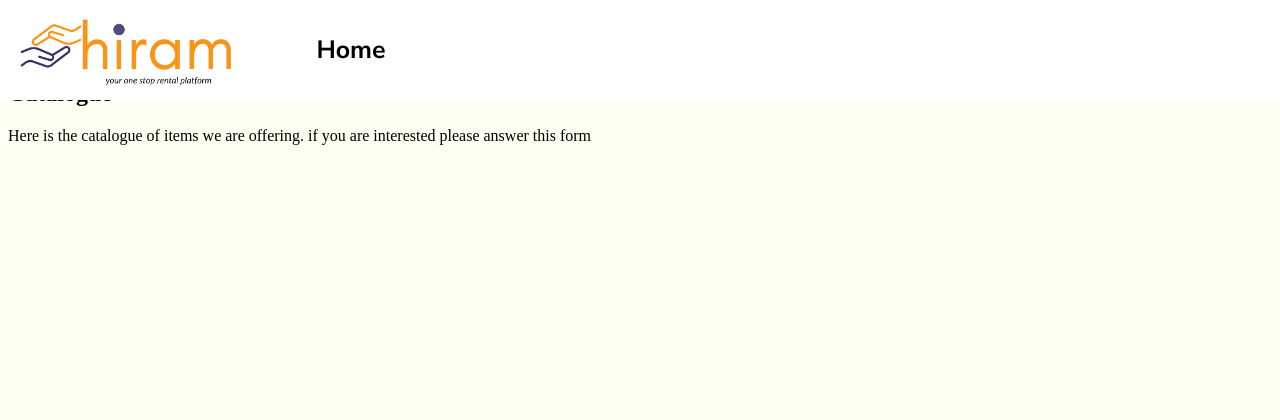
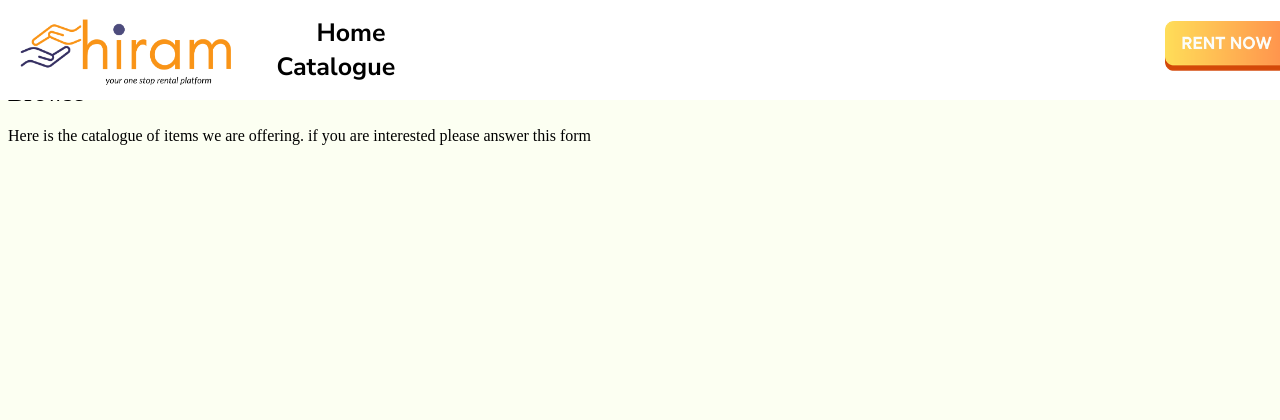
Before and after one commit to avcenrile/hiram, a Django app: page /landing/catalogue/ in a window 1280 px wide. Shown: the top 420 px of the page. Run offline with Django 5.2, Linux system fonts and the light colour scheme.

Commit message:
Updated a few more things based on comments from ma'am ibarra

```diff
--- a/landing/static/styles/base.css
+++ b/landing/static/styles/base.css
@@ -44,6 +44,10 @@ main {
   text-decoration: none;
 }
 
+.navrent {
+  height: 50px;
+}
+
 .montserrat {
   font-family: "Montserrat", sans-serif;
   font-optical-sizing: auto;
--- a/landing/templates/base_template.html
+++ b/landing/templates/base_template.html
@@ -23,8 +23,10 @@
            <nav>
              <ul>
                <li><a href="{% url 'landing:index' %}">Home</a></li>
+               <li><a href="{% url 'landing:catalogue' %}">Catalogue</a></li>
              </ul>
            </nav>
+           <a href="https://docs.google.com/forms/d/e/1FAIpQLSfCuon2G2NrsWhxcMo4achai5b6MarDief_KXRYkmS32nRD5A/viewform" target="_blank" rel="noopener noreferrer"><img src="{% static 'images/hiramnavbutton.png' %}" class="navrent" style="height: 50px; margin-left: 750px;"></a>
            {% endblock %}
         </div>
         <main>
--- a/landing/templates/catalogue.html
+++ b/landing/templates/catalogue.html
@@ -4,7 +4,7 @@
 
 {% block maincontent %}
 <h2>
-Catalogue
+Browse
 </h2>
 <p>Here is the catalogue of items we are offering. if you are interested please answer this form</p>
 {% endblock %}
--- a/landing/templates/home.html
+++ b/landing/templates/home.html
@@ -88,6 +88,7 @@
   </div>
     <a href="https://www.facebook.com/share/iwMqgAAzezZXGesi/?mibextid=LQQJ4d" target="_blank" rel="noopener noreferrer"><img src="{% static 'images/hiramfb.png' %}" class="sociallogo"></a>
     <a href="https://www.instagram.com/hiram.philippines?igsh=MWlpcHNidTljcjJwYQ==" target="_blank" rel="noopener noreferrer"><img src="{% static 'images/hiraminsta.png' %}" class="sociallogo"></a>
+    <a href="mailto:hiram.philippines@gmail.com"><img src="{% static 'images/hiramemail.png' %}" class="sociallogo"></a>
 </div>
 
 {% endblock %}
```
Also changed, not shown: landing/static/images/hiramemail.png (added), landing/static/images/hiramnavbutton.png (added).
